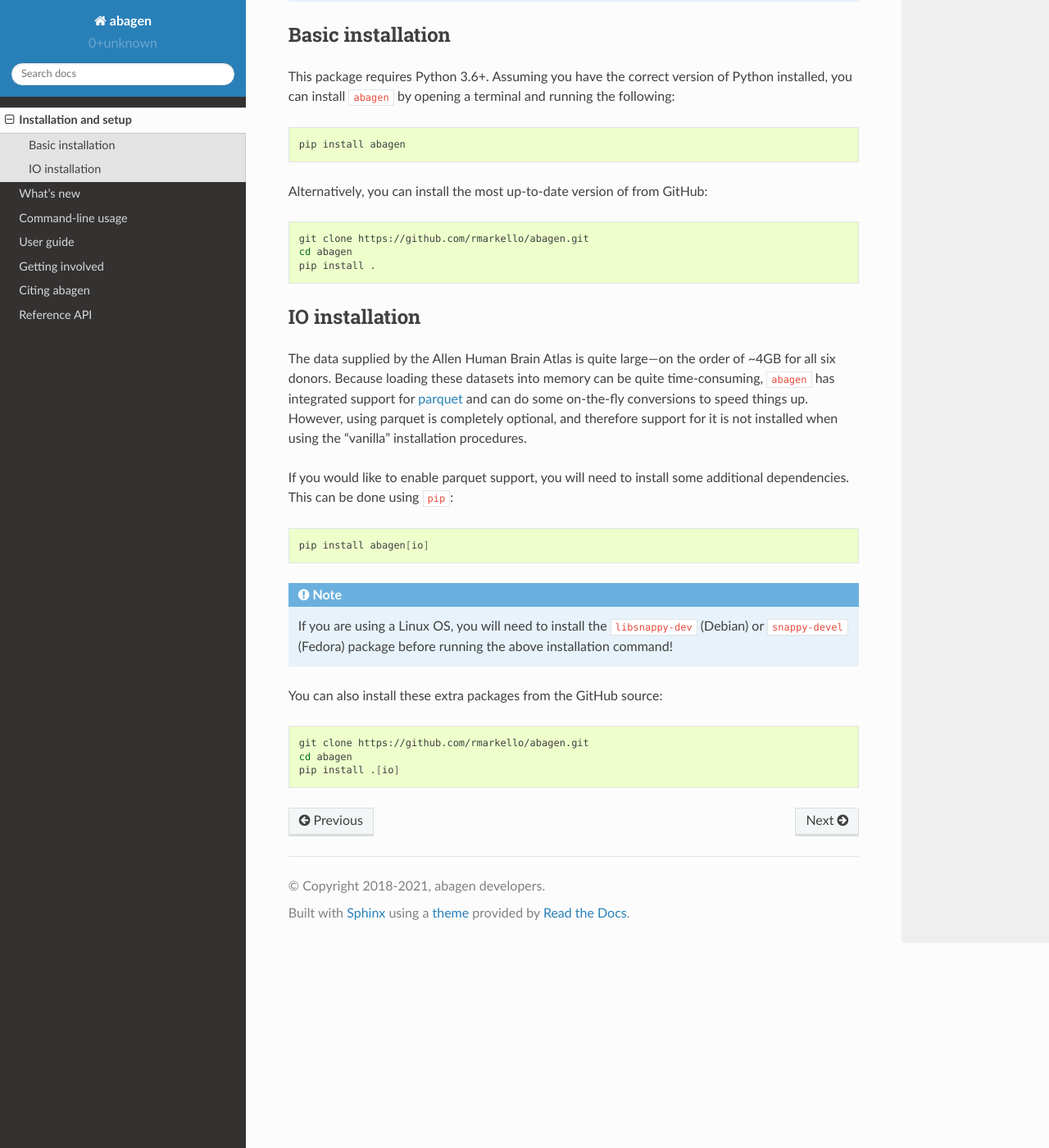
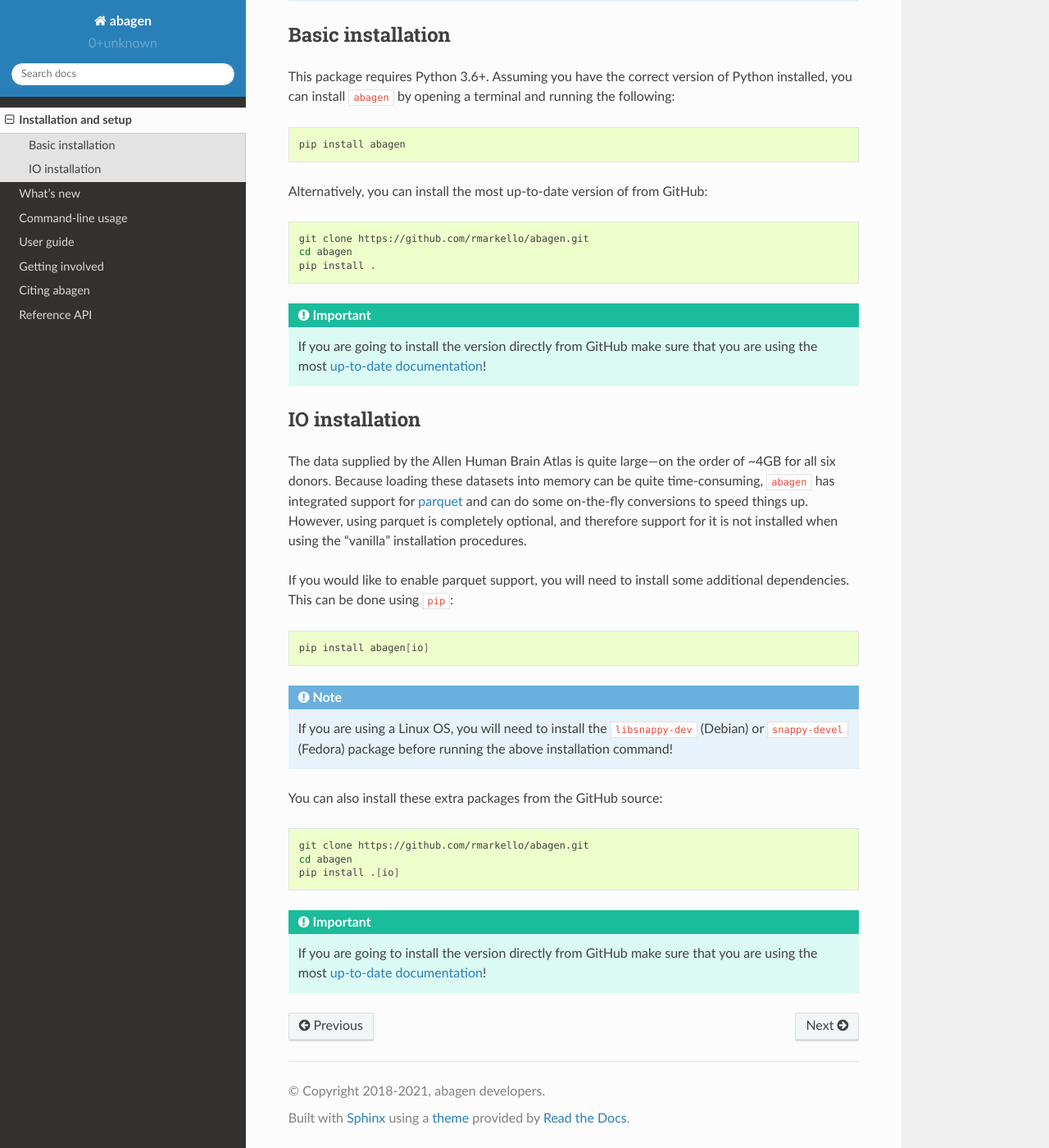
Before and after one commit to rmarkello/abagen, a Sphinx documentation site: the page built from docs/installation.rst, in a window 1280 px wide and 1400 px high, scrolled down 259 px. Shown: the whole window at 82% size. Built offline with Sphinx 7.4.7 and the Read the Docs theme 2.0.0, drawn with Linux system fonts in a browser that asks for light colours.

```diff
--- a/docs/contributing.rst
+++ b/docs/contributing.rst
@@ -5,5 +5,5 @@ Getting involved
 ----------------
 
 Please refer to our `contributing guidelines <https://github.com/rmarkello/
-abagen/blob/master/CONTRIBUTING.md>`_ for a practical walkthrough on how to get
+abagen/blob/main/CONTRIBUTING.md>`_ for a practical walkthrough on how to get
 involved and start contributing to ``abagen``.
--- a/docs/installation.rst
+++ b/docs/installation.rst
@@ -31,6 +31,12 @@ Alternatively, you can install the most up-to-date version of from GitHub:
    cd abagen
    pip install .
 
+.. important::
+
+   If you are going to install the version directly from GitHub make sure that
+   you are using the most `up-to-date documentation
+   <https://abagen.readthedocs.io/en/latest/>`_!
+
 .. _io_installation:
 
 IO installation
@@ -63,3 +69,9 @@ You can also install these extra packages from the GitHub source:
    git clone https://github.com/rmarkello/abagen.git
    cd abagen
    pip install .[io]
+
+.. important::
+
+    If you are going to install the version directly from GitHub make sure that
+    you are using the most `up-to-date documentation
+    <https://abagen.readthedocs.io/en/latest/>`_!
```
Also changed, not shown: CONTRIBUTING.md (+3 -3 lines), README.rst (+5 -5 lines), 1 other file.
